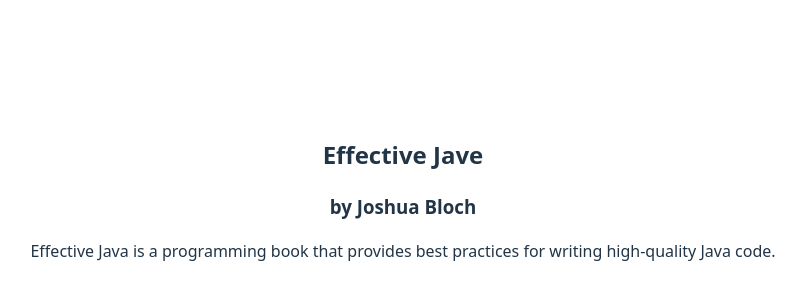
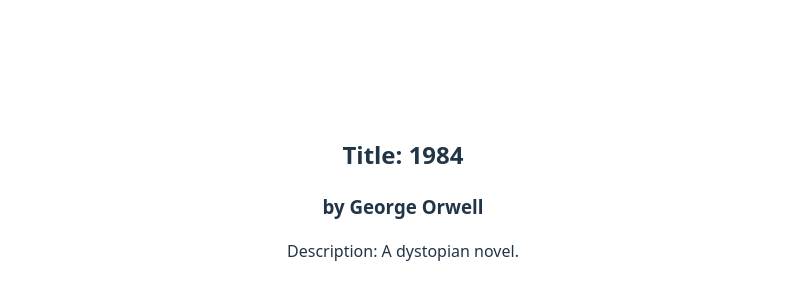
Before and after one commit to rajeevsubbian/React, a React (Vite) app in the folder hello-world/: page / in a window 1280 px wide. Shown: the part 202-502 px from the top of the page, without its empty margins (237-1042 px from the left). Built offline with nearby package versions, Linux system fonts and the light colour scheme.

Commit message:
reading one component from json input

```diff
--- a/hello-world/src/App.jsx
+++ b/hello-world/src/App.jsx
@@ -1,14 +1,28 @@
 import "./App.css";
 
 function App() {
-  const bookName = "Effective Jave";
-  const author = "Joshua Bloch";
-  const description =
-    "Effective Java is a programming book that provides best practices for writing high-quality Java code.";
+  const books = [
+    {
+      id: 1,
+      title: "1984",
+      author: "George Orwell",
+      description: "A dystopian novel.",
+    },
+    {
+      id: 2,
+      title: "The Great Gatsby",
+      author: "F. Scott Fitzgerald",
+      description: "A novel set in the Jazz Age.",
+    },
+  ];
 
   return (
     <div className="App">
-      <Book title={bookName} author={author} description={description} />
+      <Book
+        title={books[0].title}
+        author={books[0].author}
+        description={books[0].description}
+      />
       {/* <HelloWorld /> */}
     </div>
   );
@@ -24,9 +38,9 @@
   console.log(props);
   return (
     <div>
-      <h2>{props.title}</h2>
+      <h2>Title: {props.title}</h2>
       <h3>by {props.author}</h3>
-      <p>{props.description}</p>
+      <p>Description: {props.description}</p>
     </div>
   );
 }
```
